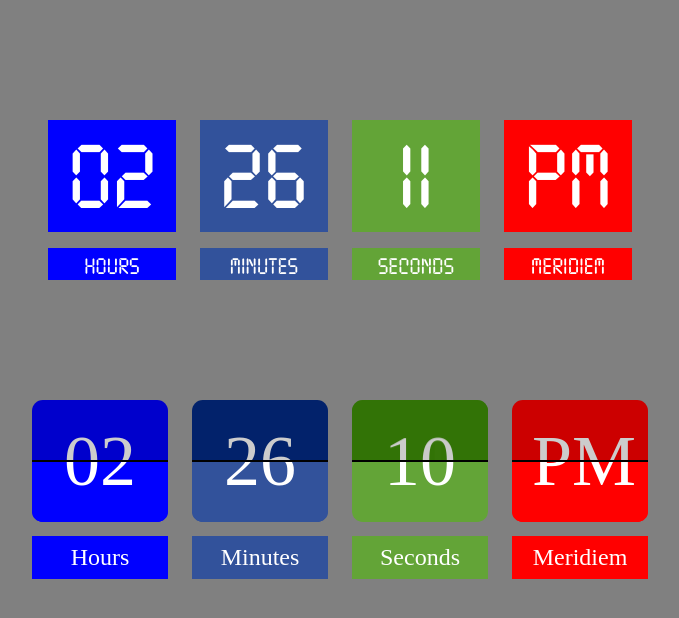
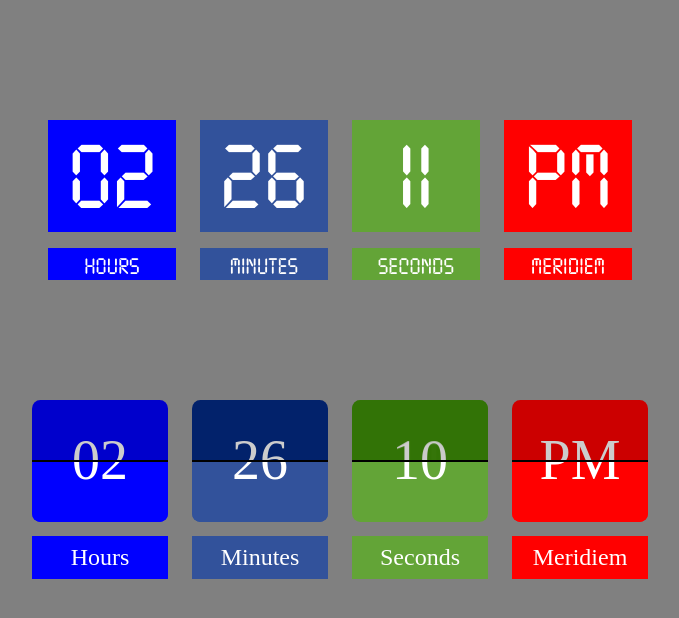
Before and after one commit to bob-fornal/digital-clock, a plain HTML site: page index.html in a window 1280 px wide. Shown: the whole page, without its empty margins (300-979 px from the left). Drawn offline with Linux system fonts and the light colour scheme.

Commit message:
Adjust for AM width

```diff
--- a/clock.css
+++ b/clock.css
@@ -123,11 +123,11 @@ body {
 
 .number-top {
   display: block;
-  font-size: 9vmin;
+  font-size: 7vmin;
 
   height: 2.5vmin;
   width: 12vmin;
-  padding: 2.5vmin;
+  padding: 3.5vmin 2.5vmin 1.5vmin 2.5vmin;
 
   text-align: center;
   border-radius: 0.15em 0.15em 0 0;
@@ -162,11 +162,11 @@ body {
   color: #ffffff;
 
   display: block;
-  font-size: 9vmin;
+  font-size: 7vmin;
 
   height: 2.5vmin;
   width: 12vmin;
-  padding: 3.8vmin 2.5vmin 1.2vmin 2.5vmin;
+  padding: 4.8vmin 2.5vmin 0.2vmin 2.5vmin;
 
   text-align: center;
   border-radius: 0 0 0.15em 0.15em;
@@ -199,9 +199,9 @@ body {
 
   height: 2.5vmin;
   width: 12vmin;
-  padding: 2.5vmin;
+  padding: 3.5vmin 2.5vmin 1.5vmin 2.5vmin;
 
-  font-size: 9vmin;
+  font-size: 7vmin;
   border-radius: 0.15em 0.15em 0 0;
   text-align: center;
 
```
